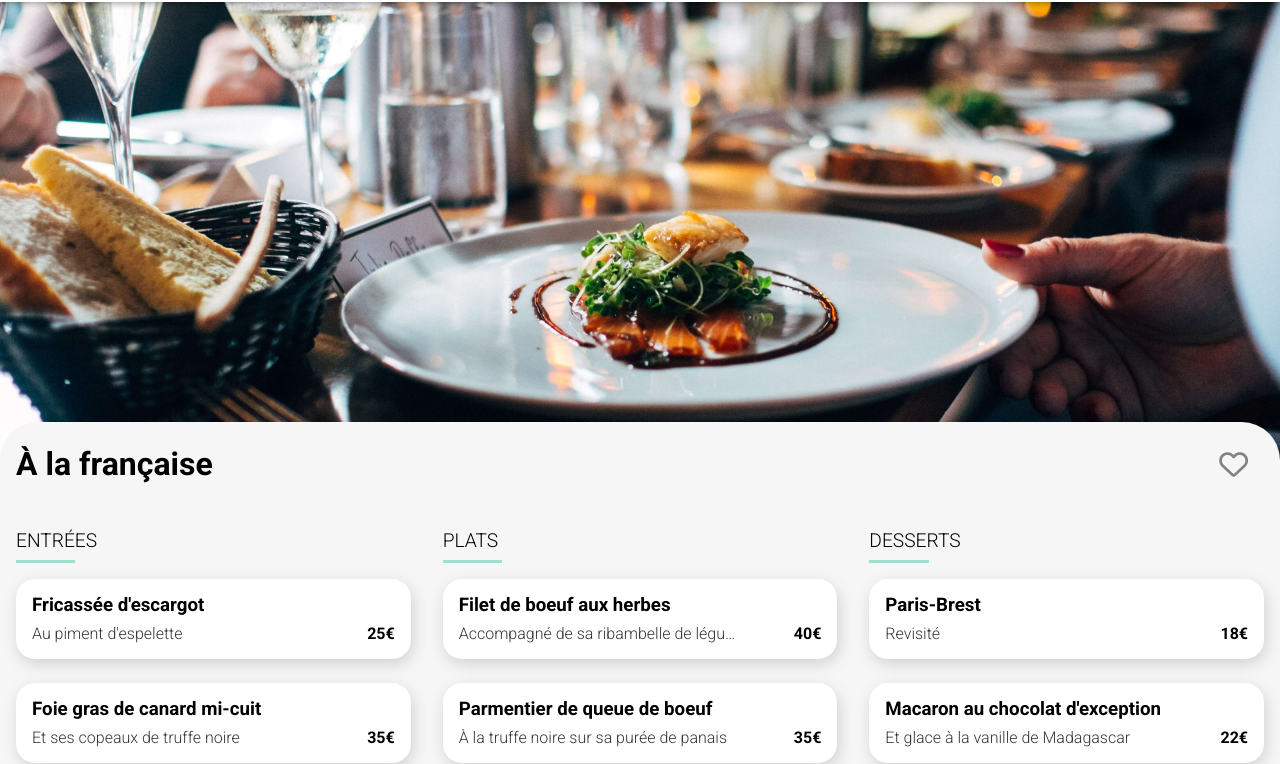
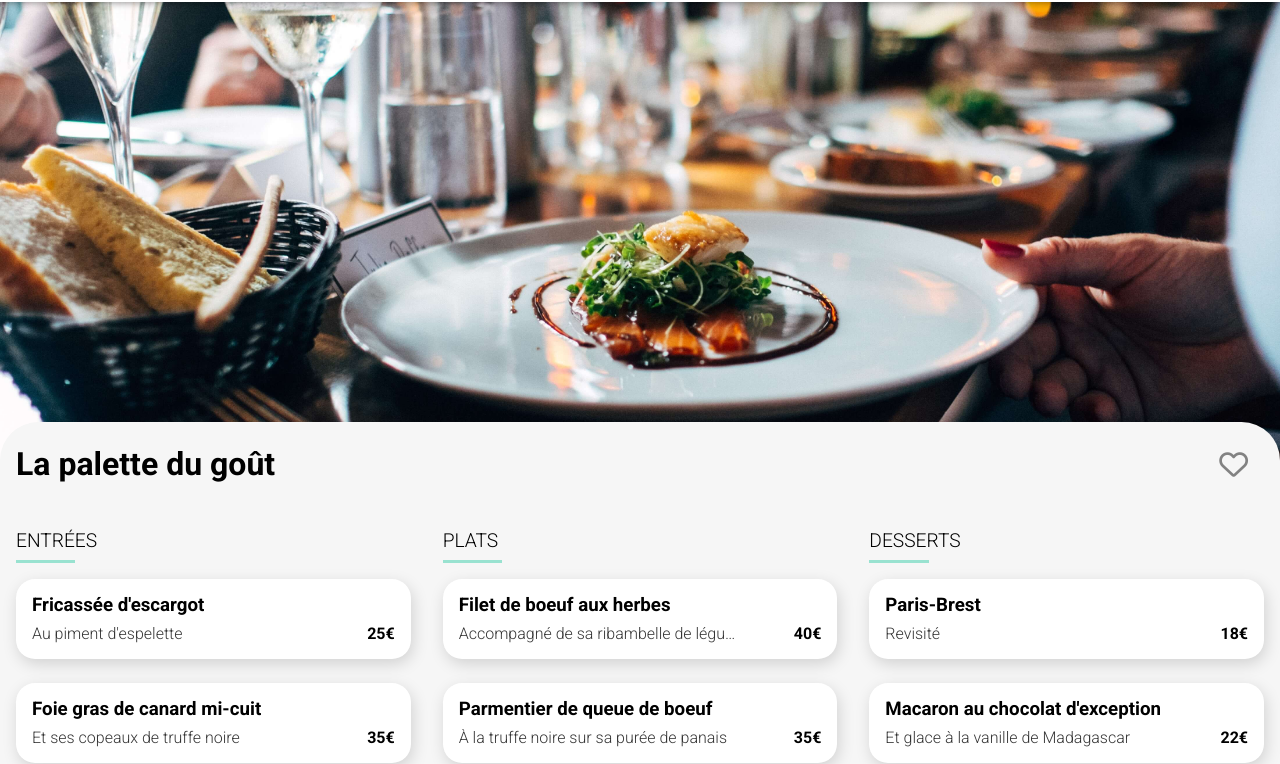
Before and after one commit to anthony-rabot/ohmyfood, a website: page restaurant-la-palette-du-gout.html in a window 1280 px wide. Shown: the part 66-830 px from the top of the page. Drawn offline with nearby package versions, Linux system fonts and the light colour scheme; a web font is replaced by a local one.

Commit message:
Add restaurant page

```diff
--- a/restaurant-la-palette-du-gout.html
+++ b/restaurant-la-palette-du-gout.html
@@ -34,7 +34,7 @@
   <div class="main-content--grey">
 
     <header class="page-title container">
-      <h1 class="page-title__title">À la française</h1>
+      <h1 class="page-title__title">La palette du goût</h1>
       <div class="page-title__heart">
         <i class="far fa-heart heart-icon--border heart-icon" aria-hidden="true"></i>
         <i class="fas fa-heart heart-icon--full heart-icon" aria-hidden="true"></i>
```
Also changed, not shown: index.html (+1 -1 lines).
